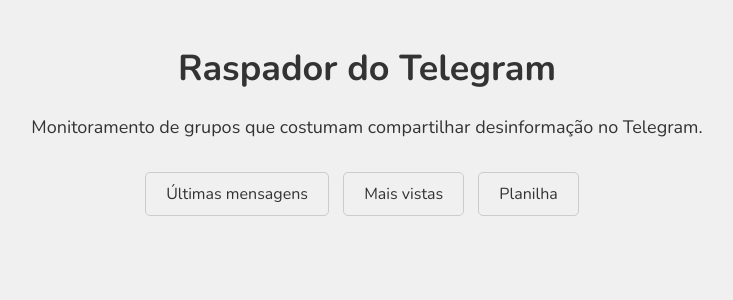
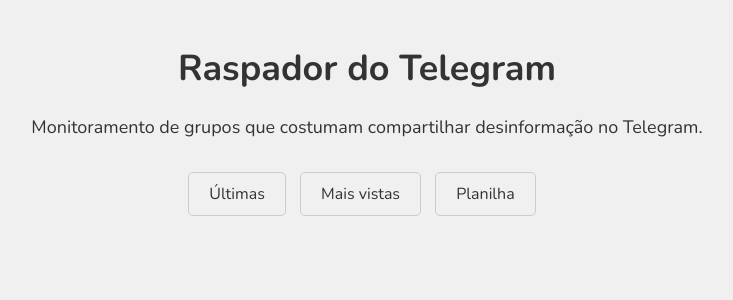
Before and after one commit to Michellynss/Raspador_Telegram, a Python web app: template templates/index.html in a window 1280 px wide. Shown: the top 300 px of the page, without its empty margins (273-1006 px from the left). Run offline with Jinja, Linux system fonts and the light colour scheme; the template is opened without the code that fills it, so the values that code supplies are empty.

Commit message:
Update index.html

```diff
--- a/templates/index.html
+++ b/templates/index.html
@@ -60,8 +60,8 @@
         <h1>Raspador do Telegram</h1>
         <p>Monitoramento de grupos que costumam compartilhar desinformação no Telegram.</p>
         <nav>
-            <a href="/dados">Últimas mensagens</a>
-            <a href="/maisvistas">Mais vistas</a>
+            <a href="/dados"> Últimas </a>
+            <a href="/maisvistas"> Mais vistas</a>
             <a href="/planilha"> Planilha </a>
         </nav>
     </div>
```
